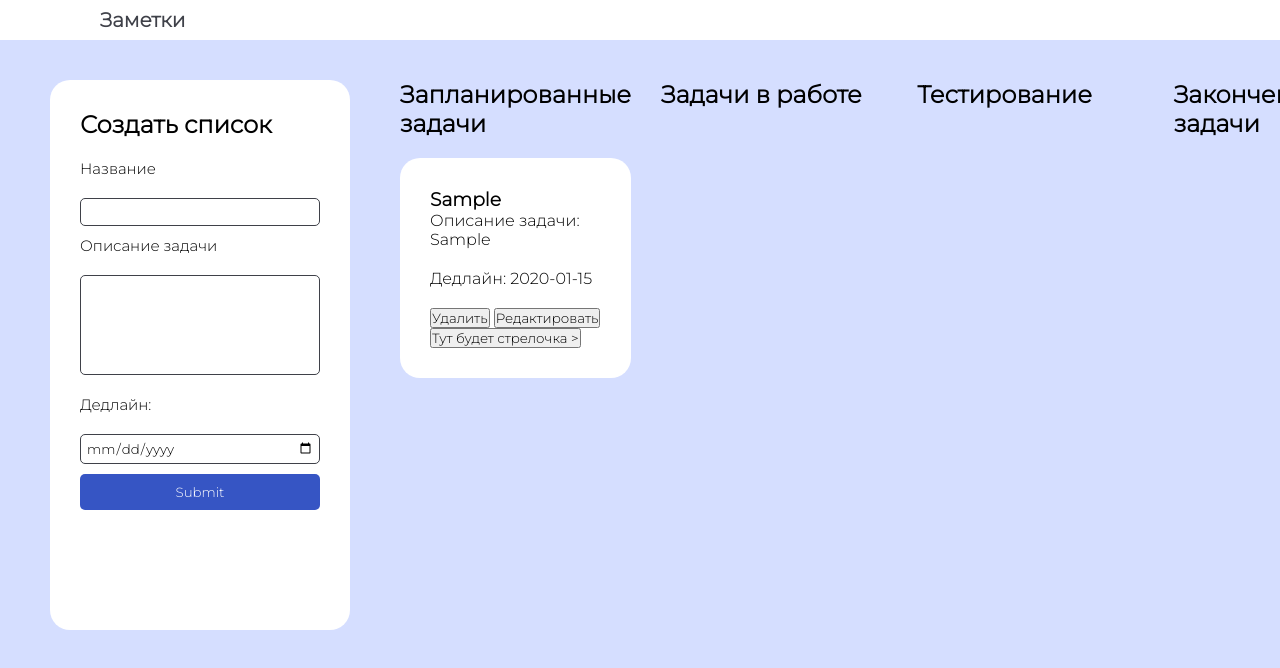
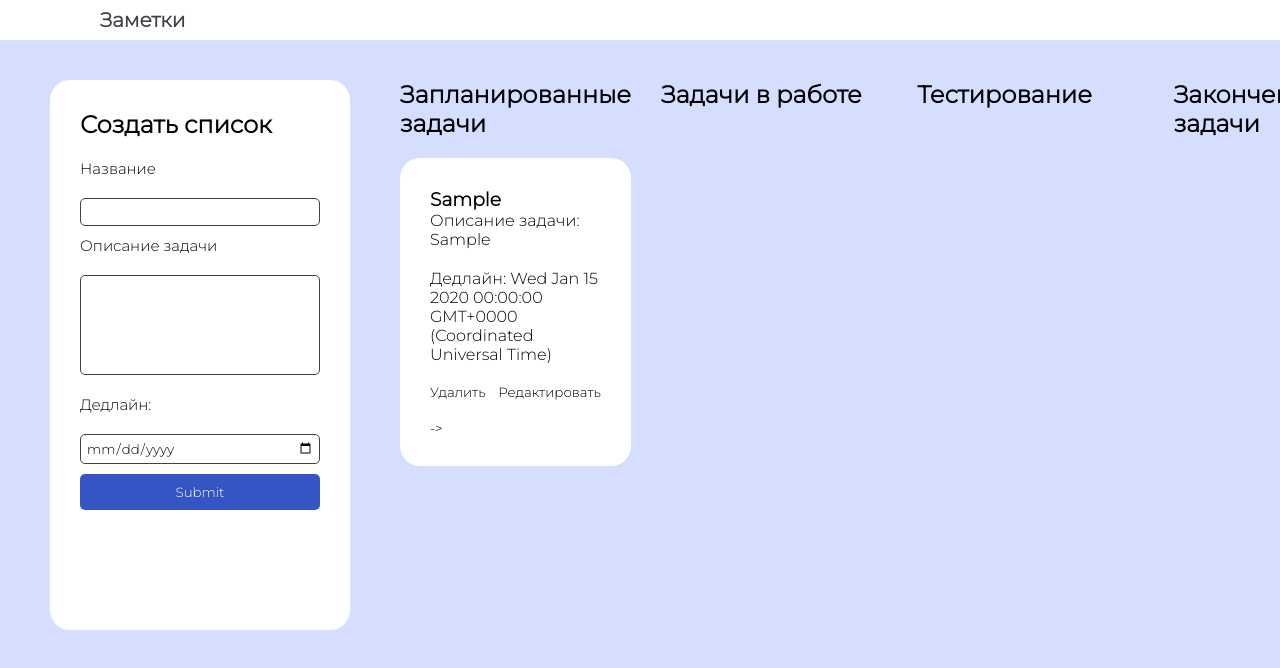
Before and after one commit to momiamgood/vue3, a plain HTML site: page index.html in a window 1280 px wide. Both pictures are taken after typing "Sample", "Sample", "2020-01-15" into the empty fields and a click on the input 200 px from the left and 492 px from the top of the page. Shown: the top 668 px of the page. Drawn offline with Linux system fonts and the light colour scheme.

Commit message:
доработано

```diff
--- a/css/style.css
+++ b/css/style.css
@@ -157,3 +157,33 @@ textarea {
     border-radius: 5px;
 
 }
+
+.deadline-true {
+    color: #3655c4;
+}
+
+.deadline-false {
+    color: darkred;
+}
+
+button {
+    border: none;
+    background-color: white;
+}
+
+.btns {
+    display: flex;
+    flex-direction: column;
+    gap: 20px;
+}
+
+.btns > div {
+    display: flex;
+    justify-content: space-between;
+}
+
+.submit {
+    border: 1px solid #3f4149;
+    padding: 5px;
+    border-radius: 2px;
+}
--- a/js/main.js
+++ b/js/main.js
@@ -31,9 +31,8 @@ Vue.component('col4', {
                          <p>Описание задачи: {{task.taskDisc}}</p>
                          <p>Дедлайн: {{ task.deadLine }}</p>
                          <p>Дата выполнения задачи: {{ task.doneDate }}</p>
-                         <p v-if="task.doneStatus">Сроки соблюдены</p>
-                         <p v-else>Дедлайн просрочен</p>
-
+                         <p v-if="task.doneStatus" class="deadline-true">Сроки соблюдены</p>
+                         <p v-else class="deadline-false">Дедлайн просрочен</p>
                          <p v-if="task.edited">Посденее редактирование: {{ task.edited }}</p>
                     </div>
             </div>
@@ -96,7 +95,7 @@ Vue.component('col3', {
                          <div v-if='task.returned' class="reasonForReturn">
                             <label for="reason">Причина возврата</label>
                             <input type="text" id="reason" v-model="task.reasonForReturn">
-                            <button @click="goLeft(task)">Вернуть</button>
+                            <button @click="goLeft(task)" class="submit">Вернуть</button>
                          </div>
 
                          <h3>{{ task.list_name}} </h3>
@@ -105,10 +104,14 @@ Vue.component('col3', {
                          <p v-if="task.edited">Последнее редактирование: {{ task.edited }}</p>
 
                          <div class="btns">
-                            <button @click="del(task)"><img src="../media/delete.svg" alt="delete"></button>
-                            <button @click="edit(task)"><img src="../media/edit.svg" alt="edit"></button>
-                            <button @click="returnTask(task)"><img src="../media/arrow_left.svg" alt="left"></button>
-                            <button @click="goRight(task)"> <img src="../media/arrow_right.svg.svg" alt="right"> </button>
+                         <div>
+                            <button @click="del(task)">Удалить</button>
+                            <button @click="edit(task)">Редактировать</button>
+                         </div>
+                         <div>
+                            <button @click="returnTask(task)"><-</button>
+                            <button @click="goRight(task)"> -> </button>
+                         </div>
                         </div>
                     </div>
             </div>
@@ -172,7 +175,7 @@ Vue.component('col2', {
                             <label for="deadLine">Дедлайн</label>
                             <input type="date" id="deadLine" v-model="task.deadLine">
 
-                            <input type="submit" @click="saveChanges(task)">
+                            <input type="submit" @click="saveChanges(task)" class="submit">
                          </div>
 
 
@@ -185,10 +188,14 @@ Vue.component('col2', {
                          <p v-if="task.edited">Посденее редактирование: {{ task.edited }}</p>
 
                          <div class="btns">
-                            <button @click="del(task)"><img src="../media/delete.svg" alt="delete"></button>
-                            <button @click="edit(task)"><img src="../media/edit.svg" alt="edit"></button>
-                            <button @click="returnTask(task)"><img src="../media/arrow_left.svg" alt="left"></button>
-                            <button @click="goRight(task)"> <img src="../media/arrow_right.svg" alt="right"> </button>
+                         <div>
+                            <button @click="del(task)">Удалить</button>
+                            <button @click="edit(task)">Редактировать</button>
+                         </div>
+                         <div>
+                            <button @click="goLeft(task)"><-</button>
+                            <button @click="goRight(task)"> -> </button>
+                         </div>
                         </div>
                     </div>
             </div>
@@ -262,9 +269,13 @@ Vue.component('col1', {
                          <p v-if="task.edited">Посденее редактирование: {{ task.edited }}</p>
 
                          <div class="btns">
+                         <div>
                             <button @click="del(task)">Удалить</button>
                             <button @click="edit(task)">Редактировать</button>
-                            <button @click="goRight(task)"> Тут будет стрелочка > </button>
+                         </div>
+                         <div>
+                            <button @click="goRight(task)"> -> </button>
+                        </div>
                         </div>
                     </div>
             </div>
@@ -333,8 +344,8 @@ Vue.component('createTask', {
             let taskList = {
                 list_name: this.list_name,
                 taskDisc: this.taskDisc,
-                deadLine: this.deadline,
-                doneDate: new Date(),
+                deadLine: new Date(this.deadline),
+                doneDate: null,
                 edit: false,
                 edited: null,
                 returned: false,
```
